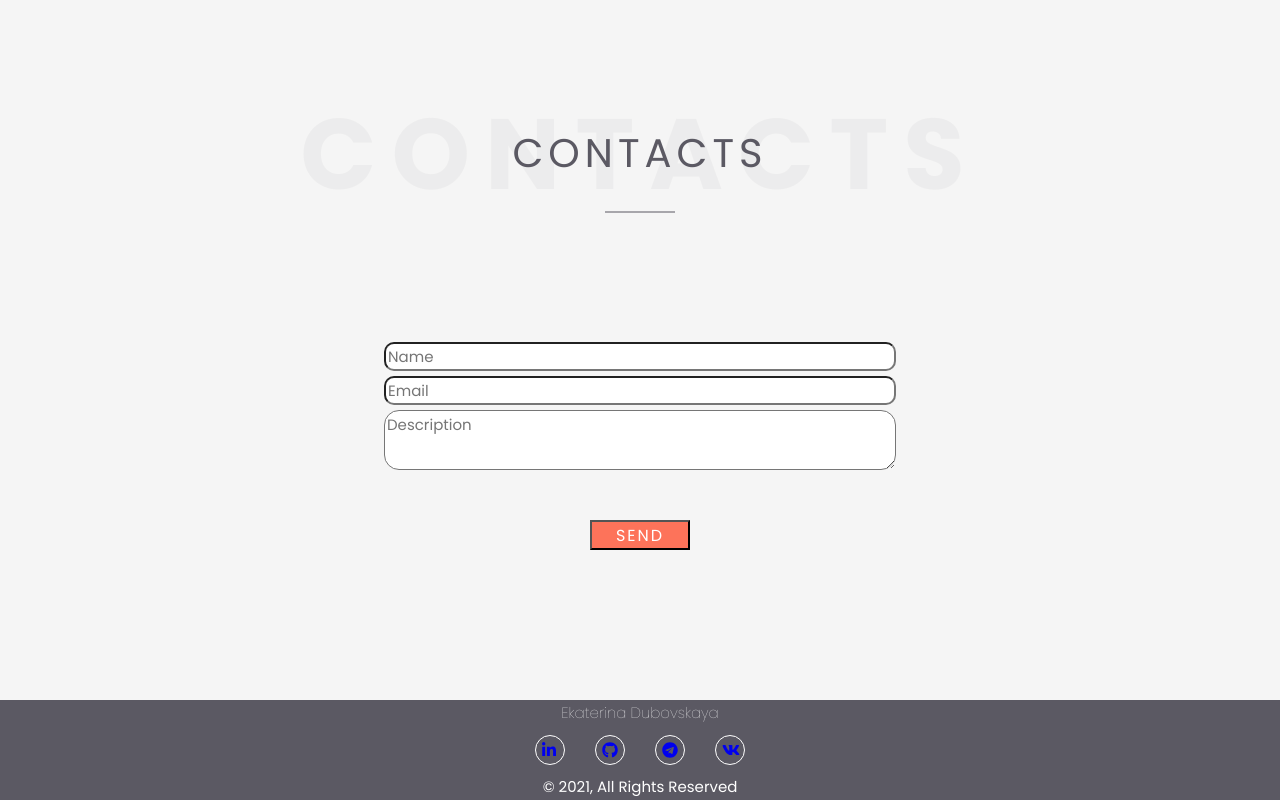
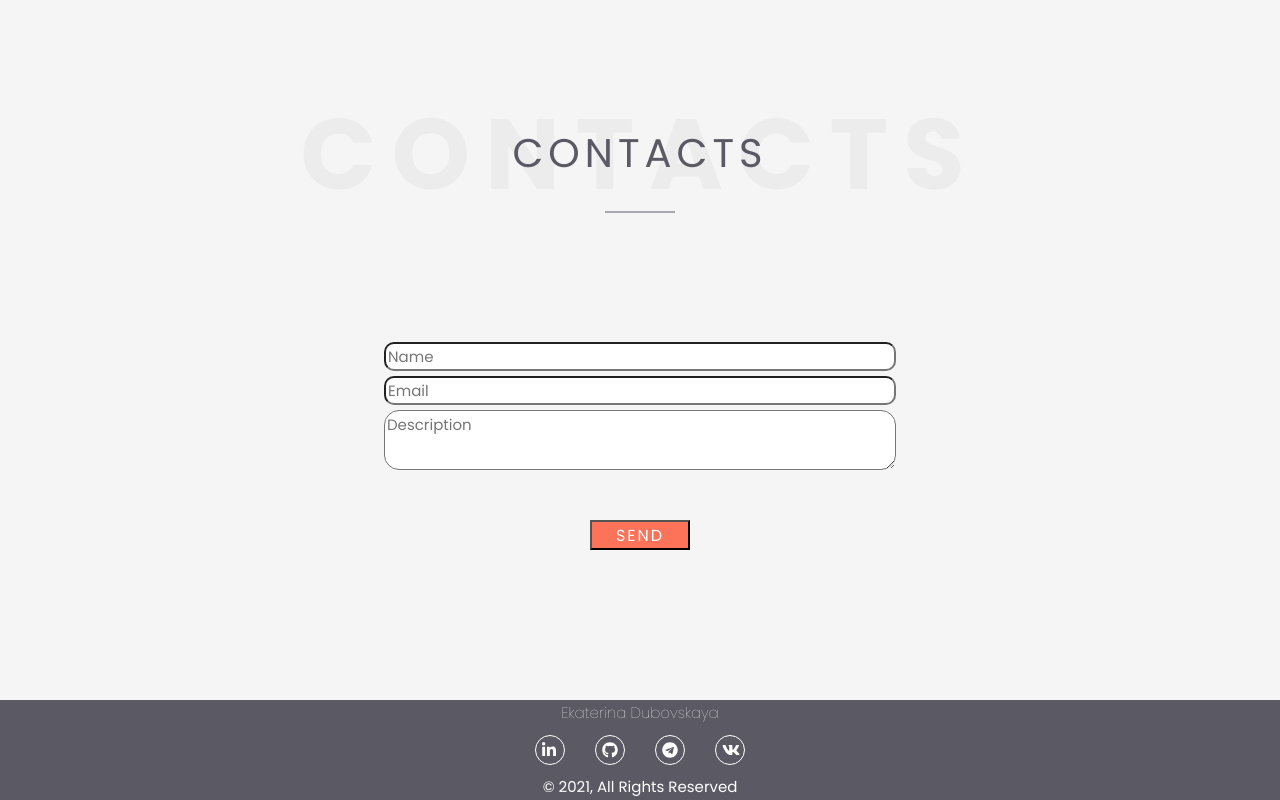
Before and after one commit to Jolud95/portfolio, a React (Create React App) app: page / in a window 1280 px wide. Shown: the part 3477-4277 px from the top of the page. Built offline with nearby package versions, Linux system fonts and the light colour scheme.

Commit message:
Update footer

```diff
--- a/src/Footer/Footer.module.scss
+++ b/src/Footer/Footer.module.scss
@@ -28,8 +28,10 @@
         border-radius: 20px;
         border: 1px solid #fff;
         a {
+          color: $backgroundColorTwo;
           text-decoration: none;
           &:hover {
+            color: $backgroundColorTwo;
             text-decoration: none
           }
           &:visited {
```
